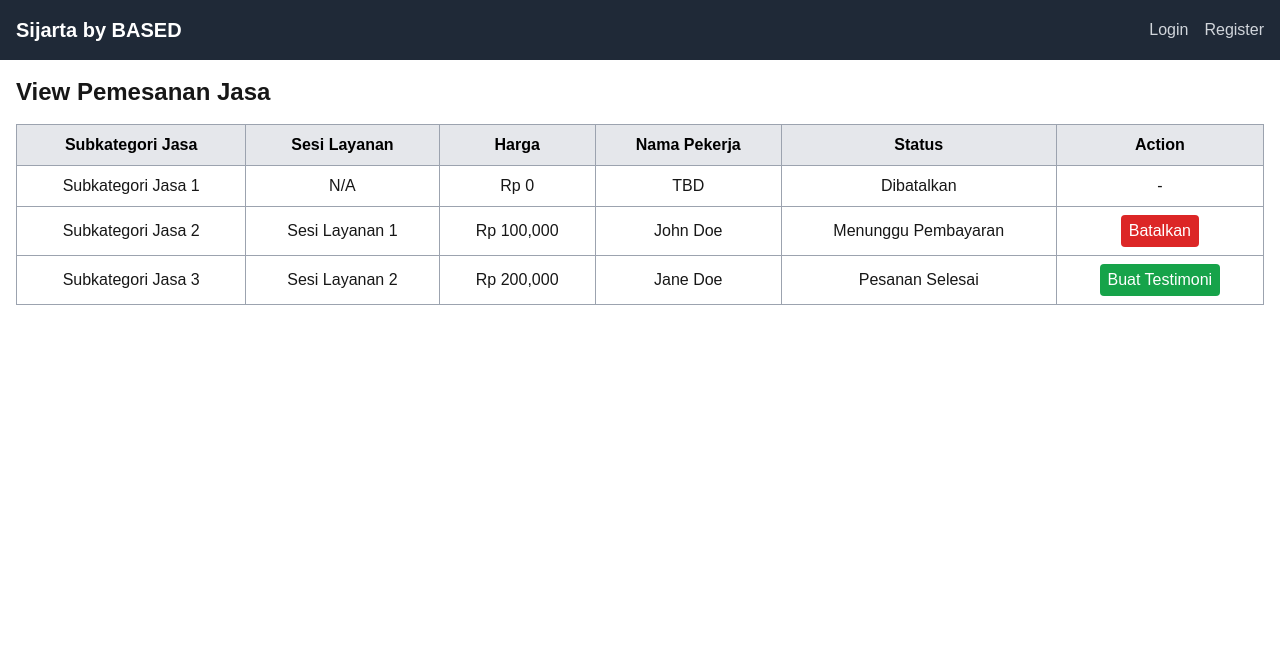
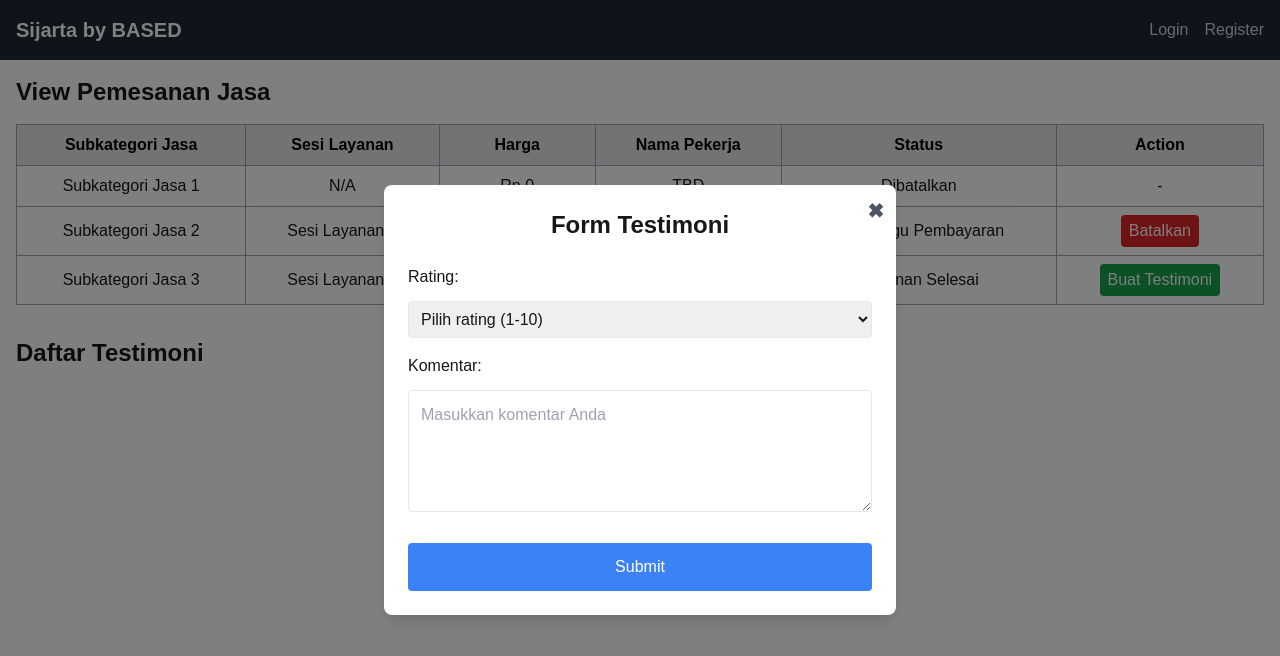
Before and after one commit to abdul-zacky/sijarta-based-2, a Next.js app in the folder sijarta/: page /orders in a window 1280 px wide. Both pictures are taken after a click on the button "Buat Testimoni". Shown: the top 656 px of the page. Built offline with nearby package versions, Linux system fonts and the light colour scheme.

Commit message:
add: testimonials

```diff
--- a/sijarta/src/app/orders/page.js
+++ b/sijarta/src/app/orders/page.js
@@ -1,13 +1,19 @@
 "use client";
 
 import { useEffect, useState } from "react";
+import TestimonialModal from "../../components/testimonialmodal";
 
 export default function ViewPemesananJasa() {
   const [orders, setOrders] = useState([]);
+  const [isTestimonialModalOpen, setIsTestimonialModalOpen] = useState(false);
+  const [selectedOrderIndex, setSelectedOrderIndex] = useState(null);
+  const [testimonials, setTestimonials] = useState([]);
 
   // Dummy data for testing
   useEffect(() => {
     const savedOrders = JSON.parse(localStorage.getItem("orders")) || [];
+    const savedTestimonials = JSON.parse(localStorage.getItem("testimonials")) || [];
+    setTestimonials(savedTestimonials);
 
     const dummyData = [
       {
@@ -54,7 +60,7 @@ export default function ViewPemesananJasa() {
       // Otherwise, just set the existing savedOrders
       setOrders(savedOrders);
     }
-    }, []);
+  }, []);
 
   const handleCancel = (index) => {
     const updatedOrders = orders.map((order, i) => {
@@ -67,8 +73,16 @@ export default function ViewPemesananJasa() {
     localStorage.setItem("orders", JSON.stringify(updatedOrders));
   };
 
+  const handleAddTestimonial = (testimonial) => {
+    const updatedTestimonials = [...testimonials, { ...testimonial, orderIndex: selectedOrderIndex }];
+    setTestimonials(updatedTestimonials);
+    localStorage.setItem("testimonials", JSON.stringify(updatedTestimonials)); // Save to localStorage
+    setIsTestimonialModalOpen(false);
+  };
+
   const handleTestimoni = (index) => {
-    alert("Redirect to Testimoni Form");
+    setSelectedOrderIndex(index);
+    setIsTestimonialModalOpen(true);
   };
 
   return (
@@ -127,6 +141,48 @@ export default function ViewPemesananJasa() {
           ))}
         </tbody>
       </table>
+
+      <TestimonialModal
+        isOpen={isTestimonialModalOpen}
+        onClose={() => setIsTestimonialModalOpen(false)}
+        onSubmit={handleAddTestimonial}
+      />
+
+      <div className="mt-8">
+        <h2 className="text-2xl font-bold mb-6">Daftar Testimoni</h2>
+        {testimonials.length > 0 ? (
+          <div className="grid grid-cols-1 md:grid-cols-2 lg:grid-cols-3 gap-6">
+            {testimonials.map((testimonial, index) => (
+              <div
+                key={index}
+                className="bg-white p-6 rounded-lg shadow-md border border-gray-200 hover:shadow-lg transition-shadow duration-300"
+              >
+                <h3 className="text-lg font-semibold text-blue-500 mb-2">
+                  {orders[testimonial.orderIndex]?.subkategori}
+                </h3>
+
+                <div className="flex items-center mb-4">
+                  {Array.from({ length: testimonial.rating }).map((_, starIndex) => (
+                    <span key={starIndex} className="text-yellow-500 text-lg">★</span>
+                  ))}
+                  {Array.from({ length: 10 - testimonial.rating }).map((_, starIndex) => (
+                    <span key={starIndex} className="text-gray-300 text-lg">★</span>
+                  ))}
+                  <span className="ml-2 text-gray-600">({testimonial.rating}/10)</span>
+                </div>
+
+                <p className="text-gray-700 mb-4">{testimonial.comment}</p>
+
+                <div className="text-sm text-gray-500">
+                  <p><strong>Nama Pekerja:</strong> {orders[testimonial.orderIndex]?.namaPekerja}</p>
+                </div>
+              </div>
+            ))}
+          </div>
+        ) : (
+          <p className="text-center text-gray-500">Belum ada testimoni.</p>
+        )}
+      </div>
     </div>
   );
 }
--- /dev/null
+++ b/sijarta/src/components/testimonialmodal.js
@@ -0,0 +1,66 @@
+"use client";
+
+import { useState } from 'react';
+
+export default function TestimonialModal({ isOpen, onClose, onSubmit }) {
+  const [rating, setRating] = useState('');
+  const [comment, setComment] = useState('');
+
+  const handleSubmit = () => {
+    if (!rating || !comment) {
+      alert('Mohon isi semua kolom.');
+      return;
+    }
+
+    onSubmit({ rating, comment });
+
+    setRating('');
+    setComment('');
+    onClose();
+  };
+
+  if (!isOpen) return null;
+
+  return (
+    <div className="fixed inset-0 flex items-center justify-center bg-black bg-opacity-50 z-50 px-4">
+      <div className="bg-white p-6 rounded-lg shadow-lg w-full max-w-lg relative">
+        <button
+          onClick={onClose}
+          className="absolute top-3 right-3 text-gray-600 hover:text-gray-800 font-bold text-xl"
+        >
+          ✖
+        </button>
+
+        <h2 className="text-2xl font-bold mb-6 text-center">Form Testimoni</h2>
+
+        <label className="block mb-3">Rating:</label>
+        <select
+          value={rating}
+          onChange={(e) => setRating(e.target.value)}
+          className="w-full p-2 border rounded mb-4 focus:outline-none focus:ring focus:ring-blue-300"
+        >
+          <option value="">Pilih rating (1-10)</option>
+          {[...Array(10)].map((_, index) => (
+            <option key={index + 1} value={index + 1}>{index + 1}</option>
+          ))}
+        </select>
+
+        <label className="block mb-3">Komentar:</label>
+        <textarea
+          value={comment}
+          onChange={(e) => setComment(e.target.value)}
+          className="w-full p-3 border rounded mb-6 focus:outline-none focus:ring focus:ring-blue-300"
+          rows="4"
+          placeholder="Masukkan komentar Anda"
+        />
+
+        <button
+          onClick={handleSubmit}
+          className="bg-blue-500 text-white py-3 px-6 rounded hover:bg-blue-600 w-full transition-colors duration-300"
+        >
+          Submit
+        </button>
+      </div>
+    </div>
+  );
+}
```
